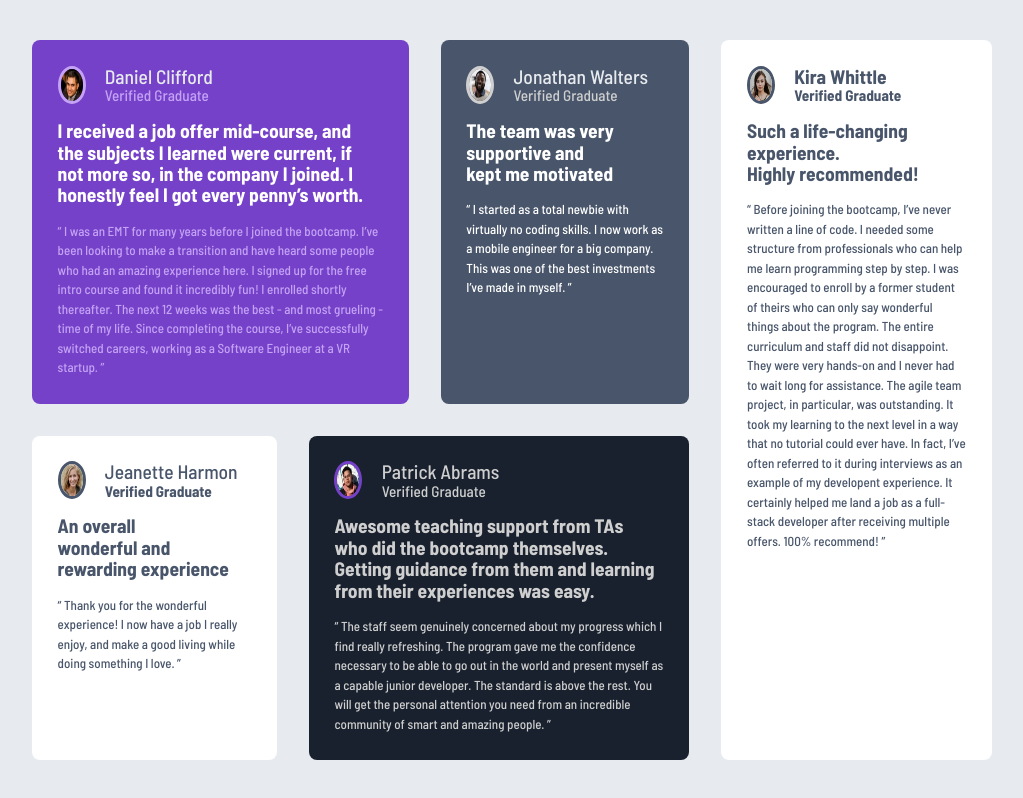
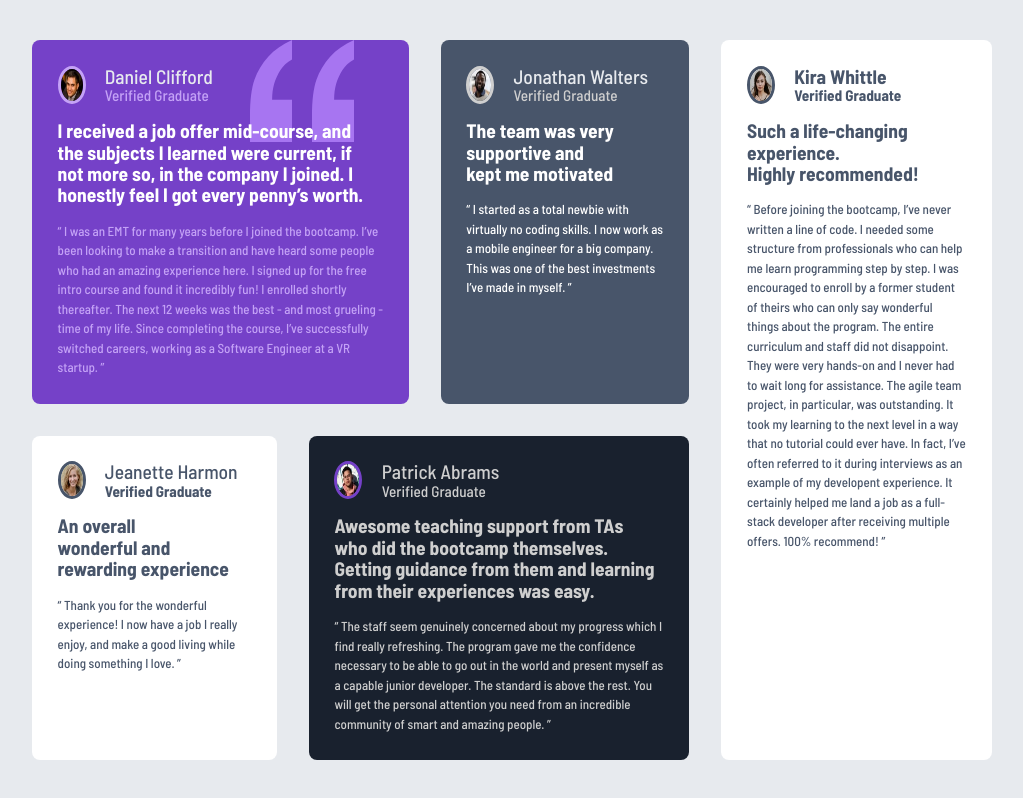
Before and after one commit to Aman11b/Testimonials-grid-section, a plain HTML site: page index.html in a window 1280 px wide. Shown: the whole page, without its empty margins (128-1151 px from the left). Drawn offline with Linux system fonts and the light colour scheme.

Commit message:
added background image

```diff
--- a/styles.css
+++ b/styles.css
@@ -119,7 +119,6 @@ body {
 
 .wrapper{
     display: grid;
-    grid-auto-rows:auto;
     grid-template-areas:
     "c1 c1 c2 c3"
     "c4 c5 c5 c3";
@@ -151,9 +150,12 @@ body {
 
 .Daniel_card {
     grid-area: c1;
-
     background-color: var(--purple-500);
     color: var(--purple-300);
+
+    background-image: url(./images/bg-pattern-quotation.svg);
+    background-repeat: no-repeat;
+    background-position: 80% 0%;
 }
 .Daniel_card > div > div {
     color: var(--purple-300);
```
